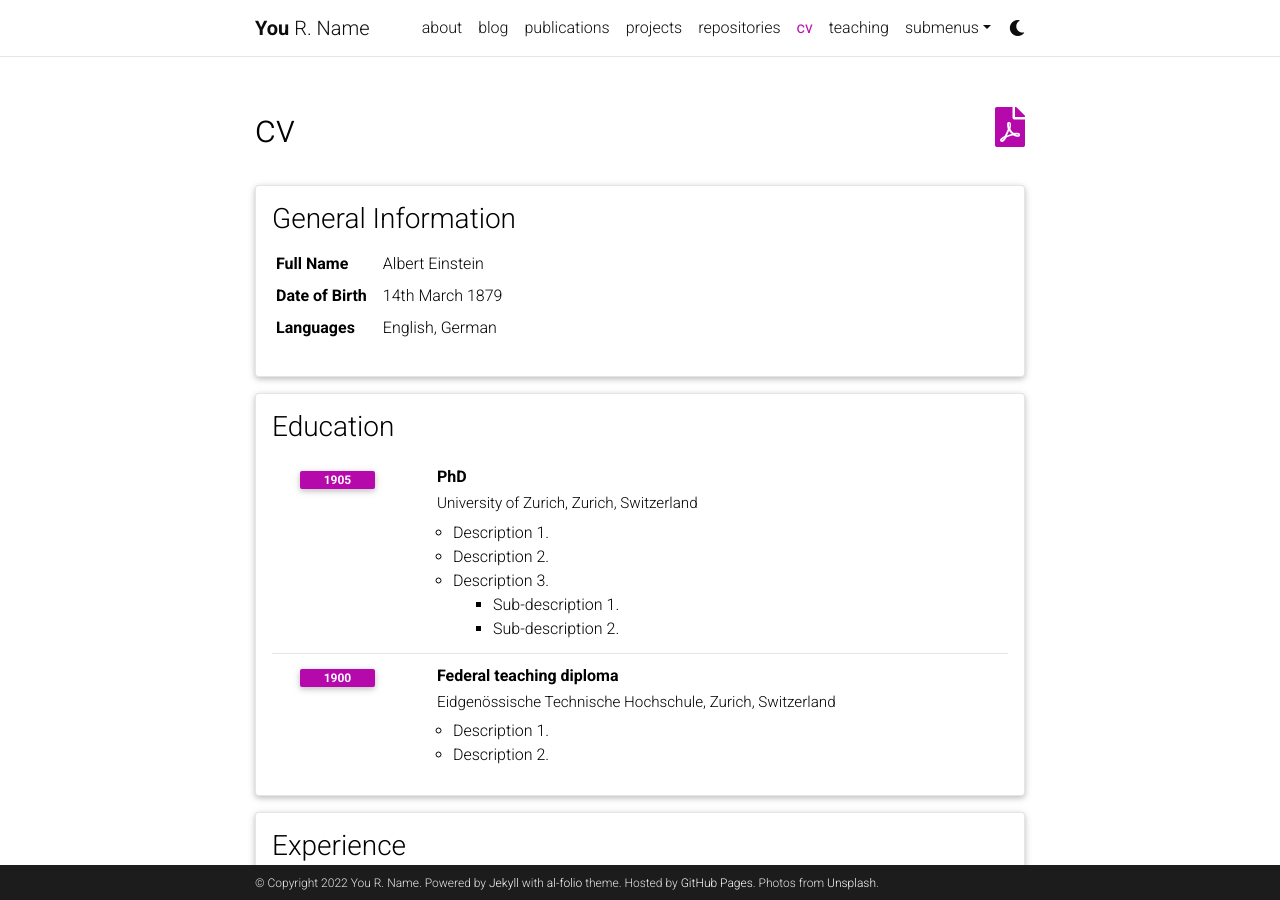
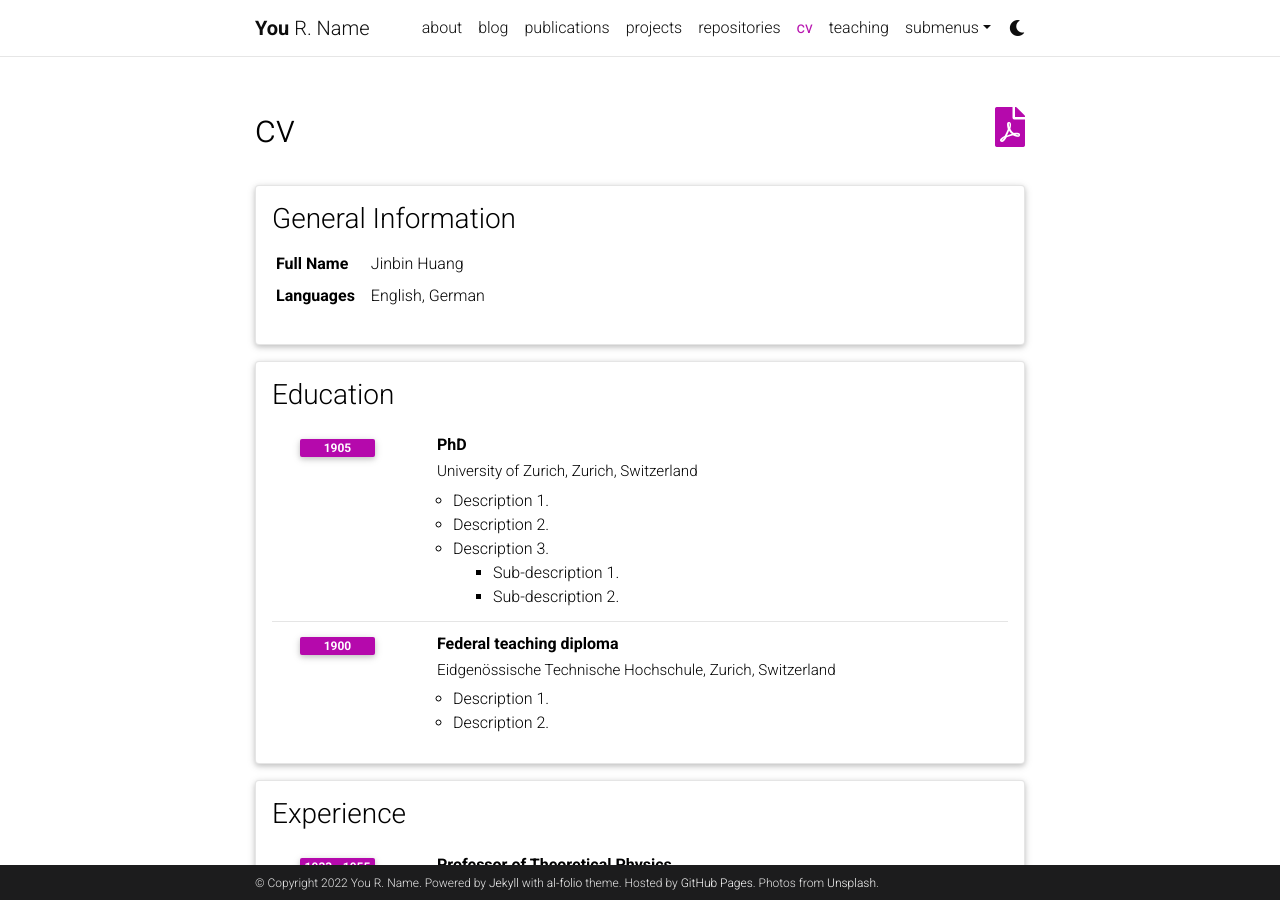
Before and after one commit to JakobWong/JakobWong.github.io, a Jekyll site: the page built from _pages/cv.md, in a window 1280 px wide and 900 px high. Built offline with Jekyll 4.4.1, drawn with Linux system fonts in a browser that asks for light colours; comment, search, counter and statistics services are not loaded; a style sheet for code colours, icons or effects is not loaded.

Commit message:
triggering build
empty commit

```diff
--- a/_data/cv.yml
+++ b/_data/cv.yml
@@ -2,9 +2,9 @@
   type: map
   contents:
     - name: Full Name
-      value: Albert Einstein
-    - name: Date of Birth
-      value: 14th March 1879
+      value: Jinbin Huang
+    # - name: Date of Birth
+      # value: 14th March 1879
     - name: Languages
       value: English, German
 
```
